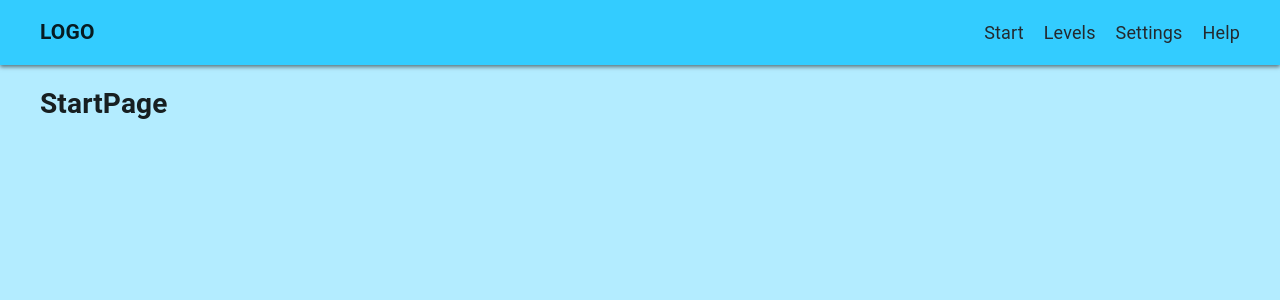
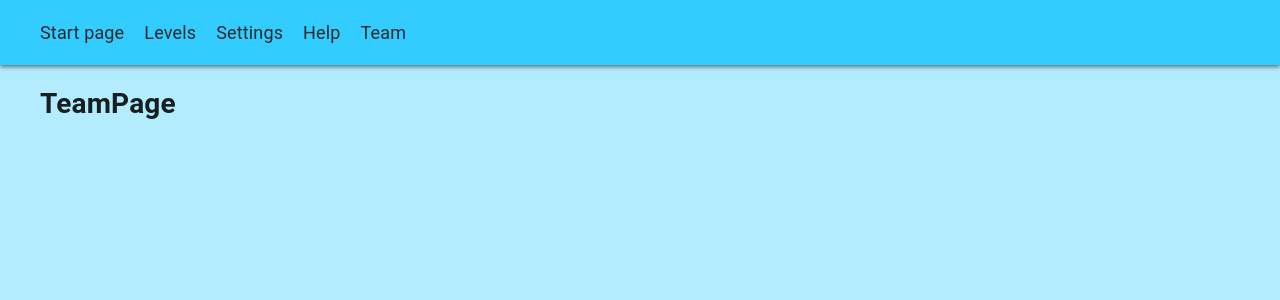
Before and after one commit to Kkasya/rsclone, a React (Create React App) app: page /team in a window 1280 px wide. Before the commit this address led to /. Shown: the top 300 px of the page. Built offline with nearby package versions, Linux system fonts and the light colour scheme.

Commit message:
refactor: add code from another branch (redux) for decomposing router

```diff
--- a/src/App.js
+++ b/src/App.js
@@ -1,86 +1,16 @@
 import React from 'react';
-import {
-  BrowserRouter as Router,
-  Switch,
-  Route,
-  NavLink,
-  Redirect,
-} from 'react-router-dom';
-import { Container } from '@material-ui/core';
-import StartPage from './StartPage/StartPage';
-import Logo from './Logo/Logo';
-import LevelsPage from './LevelsPage/LevelsPage';
-import SettingsPage from './SettingsPage/SettingsPage';
-import HelpPage from './HelpPage/HelpPage';
+import { BrowserRouter as Router } from 'react-router-dom';
+import NavCustom from './NavCustom/NavCustom';
+import SwitchCustom from './SwitchCustom/SwitchCustom';
 import styles from './common/styles/styles';
-const classNames = require('classnames');
 
 export default function App() {
   const commonStyles = styles();
-  const header = classNames(
-    commonStyles.container,
-    commonStyles.containerHeader,
-  );
-
   return (
     <Router>
       <div className={commonStyles.root}>
-        <Container
-          maxWidth="lg"
-          className={header}
-        >
-          <nav>
-            <Logo />
-            <ul className={commonStyles.navbar}>
-              <li>
-                <NavLink to='/' activeclassname='activeNavLink' exact>Start</NavLink>
-              </li>
-
-              <li>
-                <NavLink to='/levels' activeclassname='activeNavLink'>Levels</NavLink>
-              </li>
-
-              <li>
-                <NavLink to='/settings' activeclassname='activeNavLink'>Settings</NavLink>
-              </li>
-              <li>
-                <NavLink to='/help' activeclassname='activeNavLink'>Help</NavLink>
-              </li>
-            </ul>
-          </nav>
-        </Container>
-
-        <Switch>
-
-          <Route
-            exact
-            path='/'
-          >
-            <StartPage />
-          </Route>
-
-          <Route
-            exact
-            path='/levels'
-          >
-            <LevelsPage />
-          </Route>
-
-          <Route path='/settings'>
-            <SettingsPage />
-          </Route>
-
-          <Route path='/help'>
-            <HelpPage />
-          </Route>
-
-          <Route
-            path="*"
-            render={() => <Redirect to='/' />}
-          />
-
-        </Switch>
-
+        <NavCustom />
+        <SwitchCustom />
       </div>
     </Router>
   );
--- /dev/null
+++ b/src/NavCustom/NavCustom.js
@@ -0,0 +1,40 @@
+import React from 'react';
+import { NavLink } from 'react-router-dom';
+import { Container } from '@material-ui/core';
+import styles from '../common/styles/styles';
+const classNames = require('classnames');
+
+export default function NavCustom() {
+  const commonStyles = styles();
+  const header = classNames(
+    commonStyles.container,
+    commonStyles.containerHeader,
+  );
+
+  return (
+    <Container
+      maxWidth="lg"
+      className={header}
+    >
+      <nav>
+        <ul className={commonStyles.navbar}>
+          <li>
+            <NavLink to='/'>Start page</NavLink>
+          </li>
+          <li>
+            <NavLink to='/levels'>Levels</NavLink>
+          </li>
+          <li>
+            <NavLink to='/settings'>Settings</NavLink>
+          </li>
+          <li>
+            <NavLink to='/help'>Help</NavLink>
+          </li>
+          <li>
+            <NavLink to='/team'>Team</NavLink>
+          </li>
+        </ul>
+      </nav>
+    </Container>
+  );
+}
--- /dev/null
+++ b/src/SwitchCustom/SwitchCustom.js
@@ -0,0 +1,47 @@
+import React from 'react';
+import {
+  Switch,
+  Route,
+  Redirect,
+} from 'react-router-dom';
+import StartPage from '../StartPage/StartPage';
+import LevelsPage from '../LevelsPage/LevelsPage';
+import SettingsPage from '../SettingsPage/SettingsPage';
+import HelpPage from '../HelpPage/HelpPage';
+import TeamPage from '../TeamPage/TeamPage';
+
+export default function SwitchCustom() {
+  return (
+    <Switch>
+
+      <Route
+        exact
+        path='/'
+      >
+        <StartPage />
+      </Route>
+
+      <Route
+        exact
+        path='/levels'
+      >
+        <LevelsPage />
+      </Route>
+
+      <Route path='/settings'>
+        <SettingsPage />
+      </Route>
+
+      <Route path='/help'>
+        <HelpPage />
+      </Route>
+
+      <Route path='/team'>
+        <TeamPage />
+      </Route>
+
+      <Route path="*" render={() => <Redirect to='/' />} />
+
+    </Switch>
+  );
+}
--- /dev/null
+++ b/src/TeamPage/TeamPage.js
@@ -0,0 +1,17 @@
+import React from 'react';
+import styles from '../common/styles/styles';
+import { Container } from '@material-ui/core';
+
+export default function TeamPage() {
+  const commonStyles = styles();
+  return (
+    <Container
+      maxWidth="lg"
+      className={commonStyles.container}
+    >
+      <div className={commonStyles.helpPage}>
+        <h1>TeamPage</h1>
+      </div>
+    </Container>
+  );
+}
```
